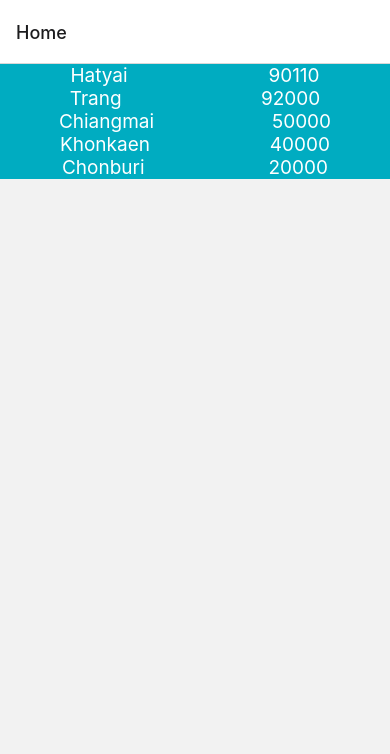
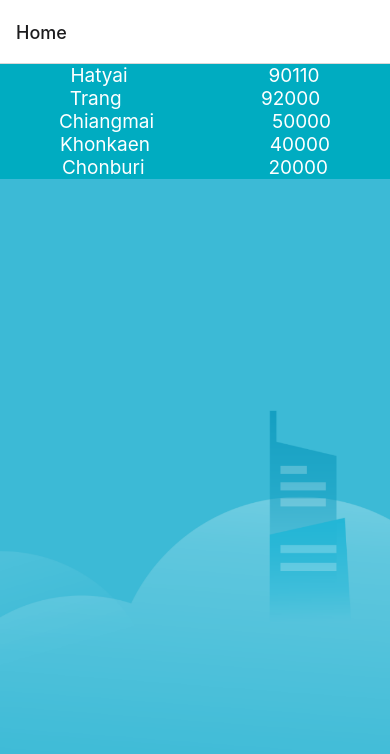
Before and after one commit to 6310110564/Lab3SA04, a React Native app: screen /Home in a window 390 px wide. Shown: the top 754 px of the page. Built offline with nearby package versions, Linux system fonts and the light colour scheme.

Commit message:
part6 (4)

```diff
--- a/screen/ZipCodeScreen.js
+++ b/screen/ZipCodeScreen.js
@@ -25,15 +25,21 @@ const ZipItem = ({place, code, navigation}) => (
 export default function zipCodeScreen() {
     const navigation = useNavigation()
     return(
+        <ImageBackground source={require('../bg.png')} style={styles.backdrop}>
         <FlatList
             data = {availableZipItems}
             keyExtractor = {item => item.code}
             renderItem = {({item}) => <ZipItem {...item} navigation={navigation}/>}
         />
+        </ImageBackground>
     )
 }
 
 const styles = StyleSheet.create({
+    backdrop: {
+        width: '100%',
+        height: '100%',
+    },
     ZipItem: {
         flex: 1,
         backgroundColor: '#00ACC1',
```
Also changed, not shown: submission.txt.
